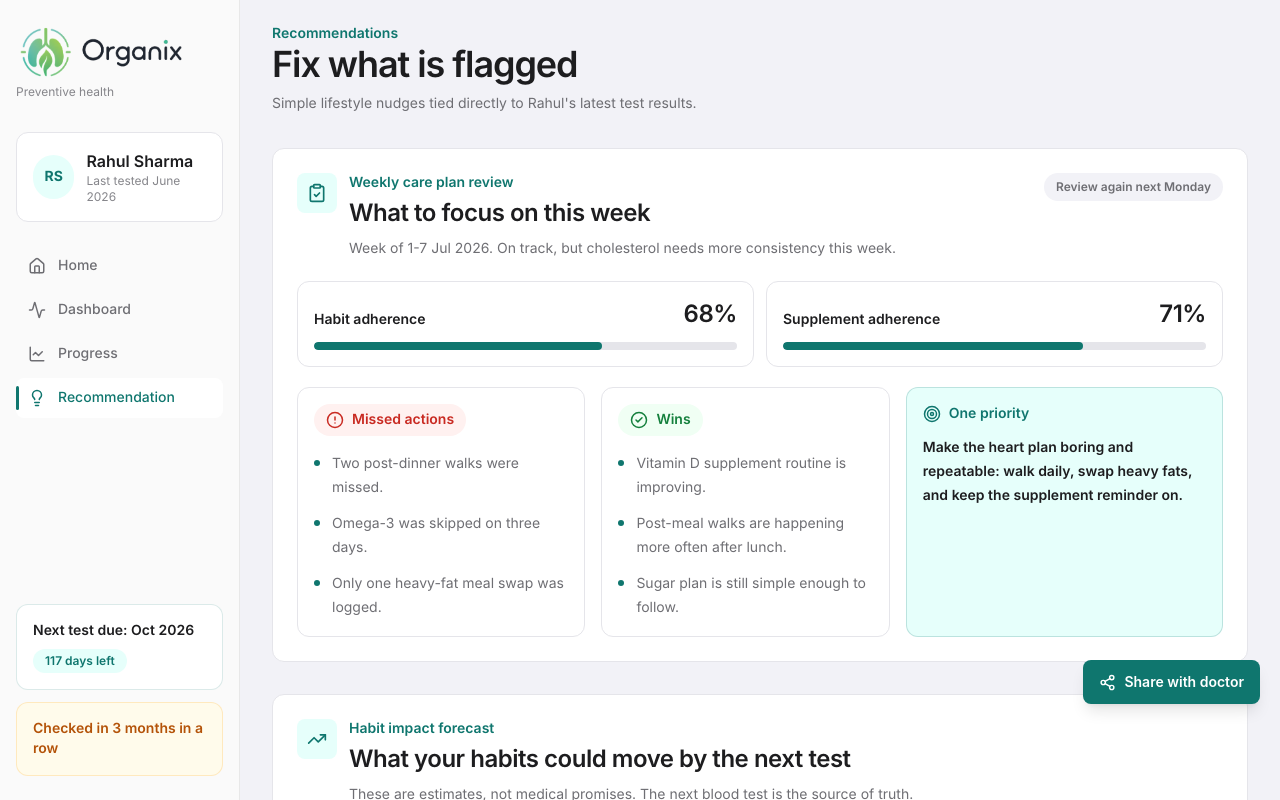
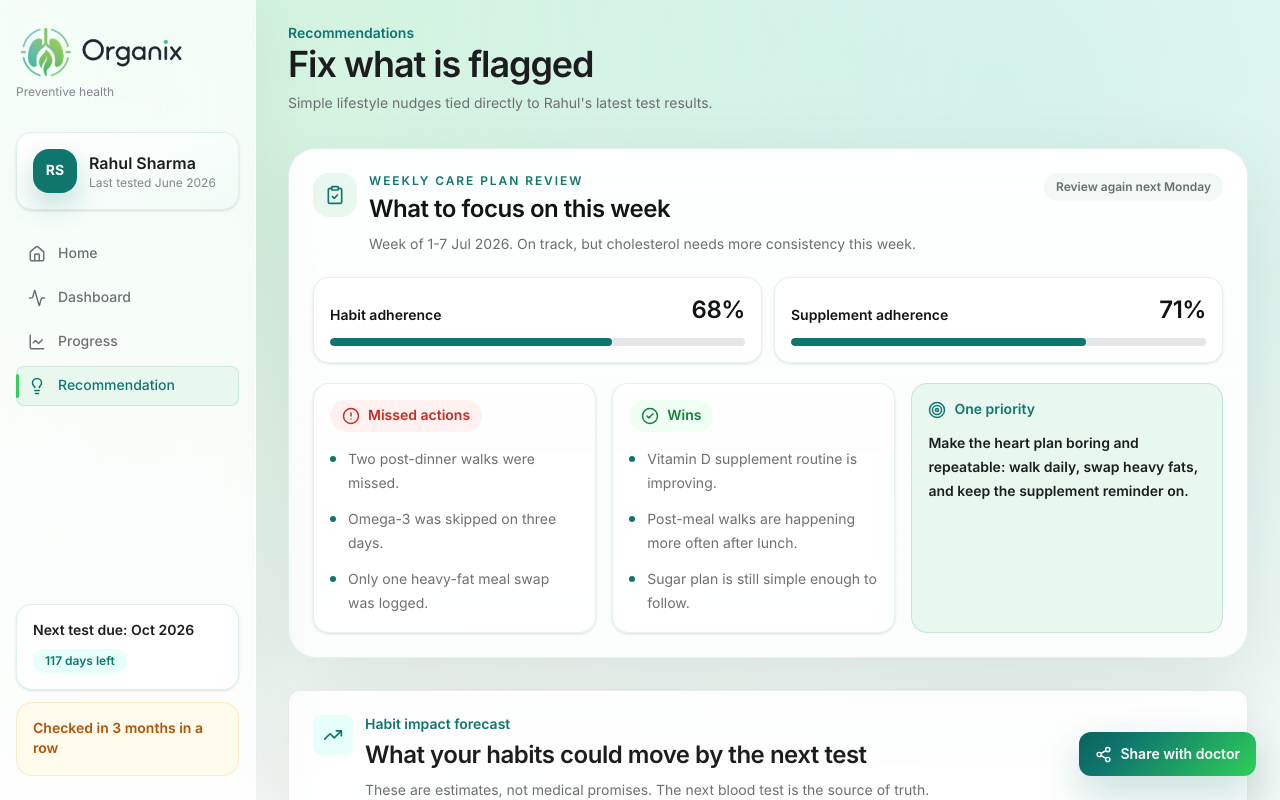
Before and after one commit to dagagaurav83-maker/vitamap, a Next.js app: page /recommendations in a window 1280 px wide. Shown: the top 800 px of the page. Built offline with nearby package versions, Linux system fonts and the light colour scheme.

Commit message:
Upgrade Organix visual design

```diff
--- a/src/app/globals.css
+++ b/src/app/globals.css
@@ -1,8 +1,15 @@
 @import "tailwindcss";
 
 :root {
-  --background: #f2f2f7;
+  --background: #f4f7f5;
   --foreground: #1d1d1f;
+  --ink: #101412;
+  --muted: #647067;
+  --line: rgba(16, 20, 18, 0.1);
+  --brand: #0f766e;
+  --brand-deep: #063f3a;
+  --brand-bright: #30d158;
+  --surface: rgba(255, 255, 255, 0.82);
 }
 
 @theme inline {
@@ -62,15 +69,32 @@ select {
 }
 
 .apple-card {
-  border: 1px solid #e5e5ea;
-  background: #ffffff;
-  box-shadow: none;
+  border: 1px solid rgba(16, 20, 18, 0.08);
+  background: rgba(255, 255, 255, 0.88);
+  box-shadow: 0 18px 55px rgba(16, 24, 32, 0.07);
+  backdrop-filter: blur(18px);
   transition: transform 200ms ease-out, box-shadow 200ms ease-out, border-color 200ms ease-out;
 }
 
 .apple-card:hover {
   transform: translateY(-2px);
-  box-shadow: 0 4px 20px rgba(0, 0, 0, 0.08);
+  box-shadow: 0 24px 70px rgba(16, 24, 32, 0.11);
+}
+
+.premium-card {
+  border: 1px solid rgba(15, 118, 110, 0.1);
+  background:
+    linear-gradient(180deg, rgba(255, 255, 255, 0.92), rgba(250, 253, 251, 0.78)),
+    rgba(255, 255, 255, 0.72);
+  box-shadow: 0 28px 85px rgba(15, 35, 32, 0.1);
+  backdrop-filter: blur(24px);
+}
+
+.soft-page-bg {
+  background:
+    radial-gradient(circle at 12% 0%, rgba(48, 209, 88, 0.15), transparent 32%),
+    radial-gradient(circle at 78% 4%, rgba(20, 184, 166, 0.13), transparent 34%),
+    linear-gradient(180deg, #effaf5 0%, #f7faf8 32%, #f4f7f5 100%);
 }
 
 .hologram-shell {
@@ -121,15 +145,15 @@ select {
   align-items: center;
   gap: 8px;
   white-space: nowrap;
-  border: 1px solid color-mix(in srgb, var(--tag-color), transparent 55%);
+  border: 1px solid color-mix(in srgb, var(--tag-color), transparent 42%);
   border-radius: 999px;
-  background: rgba(2, 5, 8, 0.76);
-  padding: 8px 11px;
-  color: white;
+  background: rgba(255, 255, 255, 0.88);
+  padding: 8px 12px;
+  color: #18211f;
   font-size: 12px;
   font-weight: 700;
-  box-shadow: 0 0 22px color-mix(in srgb, var(--tag-color), transparent 78%);
-  backdrop-filter: blur(12px);
+  box-shadow: 0 14px 35px rgba(15, 23, 42, 0.12), 0 0 24px color-mix(in srgb, var(--tag-color), transparent 78%);
+  backdrop-filter: blur(16px);
   transition: transform 180ms ease-out, border-color 180ms ease-out, box-shadow 180ms ease-out;
 }
 
@@ -137,7 +161,7 @@ select {
 .hologram-tag-active {
   transform: translateY(-2px) scale(1.03);
   border-color: var(--tag-color);
-  box-shadow: 0 0 28px color-mix(in srgb, var(--tag-color), transparent 58%);
+  box-shadow: 0 18px 42px rgba(15, 23, 42, 0.14), 0 0 34px color-mix(in srgb, var(--tag-color), transparent 52%);
 }
 
 .hologram-tag:focus-visible {
@@ -271,18 +295,22 @@ select {
 
 .flowing-home-gradient {
   background:
-    radial-gradient(circle at 18% 4%, rgba(48, 209, 88, 0.22), transparent 34%),
-    radial-gradient(circle at 84% 0%, rgba(20, 184, 166, 0.2), transparent 32%),
-    linear-gradient(180deg, #dff8ee 0%, #edf9f5 42%, rgba(247, 248, 250, 0) 100%);
-  background-size: 140% 180%;
-  animation: homeGradientFlow 8s ease-in-out infinite;
+    radial-gradient(circle at 18% 0%, rgba(48, 209, 88, 0.26), transparent 36%),
+    radial-gradient(circle at 88% 0%, rgba(20, 184, 166, 0.22), transparent 34%),
+    linear-gradient(180deg, #d7f7e9 0%, #edf9f5 42%, rgba(247, 248, 250, 0) 100%);
+  background-size: 160% 190%;
+  animation: homeGradientFlow 9s ease-in-out infinite;
 }
 
 .flowing-green-cta {
-  background: linear-gradient(135deg, #0b3d36 0%, #0f766e 34%, #30d158 68%, #0b3d36 100%);
+  background: linear-gradient(135deg, #063f3a 0%, #0f766e 34%, #30d158 68%, #063f3a 100%);
   background-size: 220% 220%;
-  box-shadow: 0 16px 32px rgba(15, 118, 110, 0.2);
+  box-shadow: 0 18px 42px rgba(15, 118, 110, 0.24);
   animation: homeGradientFlow 5.5s ease-in-out infinite;
+}
+
+.flowing-green-cta:hover {
+  box-shadow: 0 22px 52px rgba(15, 118, 110, 0.3);
 }
 
 @keyframes skeletonShimmer {
--- a/src/components/AppShell.tsx
+++ b/src/components/AppShell.tsx
@@ -31,13 +31,13 @@ export function AppShell({ children }: { children: React.ReactNode }) {
   const isNavItemActive = (href: string) => activePath === href;
 
   return (
-    <div className="min-h-screen bg-[#F2F2F7] text-[#1D1D1F]">
-      <aside className="no-print fixed inset-y-0 left-0 z-30 hidden w-60 border-r border-[#E8E8E8] bg-[#FAFAFA] px-4 py-6 md:flex md:flex-col">
+    <div className="soft-page-bg min-h-screen text-[#1D1D1F]">
+      <aside className="no-print fixed inset-y-0 left-0 z-30 hidden w-64 border-r border-white/70 bg-white/74 px-4 py-6 shadow-[16px_0_60px_rgba(15,23,42,0.05)] backdrop-blur-2xl md:flex md:flex-col">
         <BrandLogo className="mb-8" logoClassName="h-14 w-auto" stacked tagline="Preventive health" />
 
-        <div className="mb-6 rounded-xl border border-[#E5E5EA] bg-white p-4">
+        <div className="mb-6 rounded-2xl border border-[#0F766E]/10 bg-gradient-to-br from-white to-[#F1FBF6] p-4 shadow-sm">
           <div className="flex items-center gap-3">
-            <div className="flex size-11 items-center justify-center rounded-full bg-[#E6FFFB] text-sm font-bold text-[#0F766E]">
+            <div className="flex size-11 items-center justify-center rounded-2xl bg-[#0F766E] text-sm font-bold text-white shadow-[0_12px_28px_rgba(15,118,110,0.22)]">
               RS
             </div>
             <div>
@@ -57,11 +57,11 @@ export function AppShell({ children }: { children: React.ReactNode }) {
                 href={item.href}
                 className={`relative flex items-center gap-3 rounded-lg px-3 py-2.5 text-sm font-medium transition duration-200 ${
                   active
-                    ? "bg-white text-[#0F766E]"
-                    : "text-[#6E6E73] hover:bg-[#F0F0F0] hover:text-[#1D1D1F]"
+                    ? "bg-[#E8F8EF] text-[#0F766E] shadow-[inset_0_0_0_1px_rgba(15,118,110,0.12)]"
+                    : "text-[#6E6E73] hover:bg-white/72 hover:text-[#1D1D1F]"
                 }`}
               >
-                {active && <span className="absolute left-0 top-2 h-6 w-[3px] rounded-full bg-[#0F766E]" />}
+                {active && <span className="absolute left-0 top-2 h-6 w-[3px] rounded-full bg-[#30D158]" />}
                 <Icon size={18} />
                 {item.label}
               </Link>
@@ -70,13 +70,13 @@ export function AppShell({ children }: { children: React.ReactNode }) {
         </nav>
 
         <div className="mt-auto space-y-3">
-          <div className="rounded-xl border border-[#0F766E]/15 bg-white p-4">
+          <div className="rounded-2xl border border-[#0F766E]/12 bg-white/82 p-4 shadow-sm">
             <p className="text-sm font-semibold text-[#1D1D1F]">Next test due: {memberData.nextTestDue}</p>
             <p className="mt-2 inline-flex rounded-full bg-[#E6FFFB] px-3 py-1 text-xs font-semibold text-[#0F766E]">
               {memberData.daysToNextTest} days left
             </p>
           </div>
-          <div className="rounded-xl border border-[#FF9F0A]/20 bg-[#FFFBEB] p-4">
+          <div className="rounded-2xl border border-[#FF9F0A]/20 bg-[#FFFBEB]/90 p-4">
             <p className="text-sm font-semibold text-[#B45309]">
               Checked in {memberData.streak} months in a row
             </p>
@@ -84,13 +84,13 @@ export function AppShell({ children }: { children: React.ReactNode }) {
         </div>
       </aside>
 
-      <main className="pb-24 md:ml-60 md:pb-0">{children}</main>
+      <main className="pb-28 md:ml-64 md:pb-0">{children}</main>
 
       <BottomTabBar />
 
       <button
         onClick={() => window.print()}
-        className="no-print fixed bottom-24 right-5 z-40 hidden items-center gap-2 rounded-lg bg-[#0F766E] px-4 py-3 text-sm font-semibold text-white shadow-lg transition duration-200 hover:scale-[1.02] hover:bg-[#115E59] md:flex"
+        className="flowing-green-cta no-print fixed bottom-6 right-6 z-40 hidden items-center gap-2 rounded-xl px-4 py-3 text-sm font-semibold text-white transition duration-200 hover:scale-[1.02] md:flex"
       >
         <Share2 size={17} />
         Share with doctor
--- a/src/components/WeeklyCarePlanReview.tsx
+++ b/src/components/WeeklyCarePlanReview.tsx
@@ -12,38 +12,38 @@ export function WeeklyCarePlanReview({ compact = false }: { compact?: boolean })
 
   return (
     <motion.section
-      className="apple-card rounded-xl p-5 sm:p-6"
-      initial={{ opacity: 0, y: 18 }}
+      className="premium-card rounded-[28px] p-5 sm:p-6"
+      initial={false}
       whileInView={{ opacity: 1, y: 0 }}
       viewport={{ once: true }}
       transition={{ duration: 0.45, ease: [0.25, 0.46, 0.45, 0.94] }}
     >
       <div className="flex flex-col gap-4 sm:flex-row sm:items-start sm:justify-between">
         <div className="flex items-start gap-3">
-          <div className="flex size-10 shrink-0 items-center justify-center rounded-lg bg-[#E6FFFB] text-[#0F766E]">
+          <div className="flex size-11 shrink-0 items-center justify-center rounded-2xl bg-[#E8F8EF] text-[#0F766E]">
             <ClipboardCheck size={20} />
           </div>
           <div>
-            <p className="text-sm font-semibold text-[#0F766E]">Weekly care plan review</p>
-            <h2 className="mt-1 text-2xl font-semibold tracking-[-0.02em] text-[#1D1D1F]">
+            <p className="text-xs font-semibold uppercase tracking-[0.16em] text-[#0F766E]">Weekly care plan review</p>
+            <h2 className="mt-1 text-2xl font-semibold tracking-[-0.02em] text-[#101412]">
               What to focus on this week
             </h2>
-            <p className="mt-2 max-w-3xl text-sm leading-6 text-[#6E6E73]">
+            <p className="mt-2 max-w-3xl text-sm leading-6 text-[#65716B]">
               Week of {weeklyCarePlanReview.weekOf}. {weeklyCarePlanReview.overall}
             </p>
           </div>
         </div>
-        <span className="rounded-full bg-[#F2F2F7] px-3 py-1.5 text-xs font-semibold text-[#6E6E73]">
+        <span className="rounded-full bg-[#F3F7F5] px-3 py-1.5 text-xs font-semibold text-[#65716B]">
           {weeklyCarePlanReview.nextCheckIn}
         </span>
       </div>
 
       <div className="mt-5 grid gap-3 sm:grid-cols-2">
         {metrics.map((metric) => (
-          <div key={metric.label} className="rounded-xl border border-[#E5E5EA] bg-white p-4">
+          <div key={metric.label} className="rounded-2xl border border-[#0F766E]/10 bg-white/84 p-4 shadow-sm">
             <div className="flex items-end justify-between gap-3">
-              <p className="text-sm font-semibold text-[#1D1D1F]">{metric.label}</p>
-              <p className="text-2xl font-semibold tracking-[-0.02em] text-[#1D1D1F]">
+              <p className="text-sm font-semibold text-[#101412]">{metric.label}</p>
+              <p className="text-2xl font-semibold tracking-[-0.02em] text-[#101412]">
                 {metric.value}%
               </p>
             </div>
@@ -70,7 +70,7 @@ export function WeeklyCarePlanReview({ compact = false }: { compact?: boolean })
           items={weeklyCarePlanReview.wins}
           tone="green"
         />
-        <div className={`rounded-xl border border-[#0F766E]/20 bg-[#E6FFFB] p-4 ${compact ? "lg:col-span-2" : ""}`}>
+        <div className={`rounded-2xl border border-[#0F766E]/16 bg-[#E8F8EF] p-4 ${compact ? "lg:col-span-2" : ""}`}>
           <div className="flex items-center gap-2 text-sm font-semibold text-[#0F766E]">
             <Target size={18} />
             One priority
@@ -98,7 +98,7 @@ function ReviewList({
   const toneClass = tone === "red" ? "text-[#C92A22] bg-[#FFF1F0]" : "text-[#15803D] bg-[#F0FFF4]";
 
   return (
-    <div className="rounded-xl border border-[#E5E5EA] bg-white p-4">
+    <div className="rounded-2xl border border-[#0F766E]/10 bg-white/84 p-4 shadow-sm">
       <div className={`inline-flex items-center gap-2 rounded-full px-3 py-1.5 text-sm font-semibold ${toneClass}`}>
         {icon}
         {title}
```
Also changed, not shown: src/app/page.tsx (+33 -31 lines), src/components/BottomTabBar.tsx (+4 -4 lines), src/components/DashboardClient.tsx (+19 -15 lines), src/components/DoctorReviewPack.tsx (+12 -12 lines), src/components/FamilyRiskSnapshot.tsx (+14 -14 lines), src/components/HealthScore.tsx (+33 -9 lines), src/components/MarkerCard.tsx (+10 -10 lines), src/components/VitaMap.tsx (+13 -12 lines).
